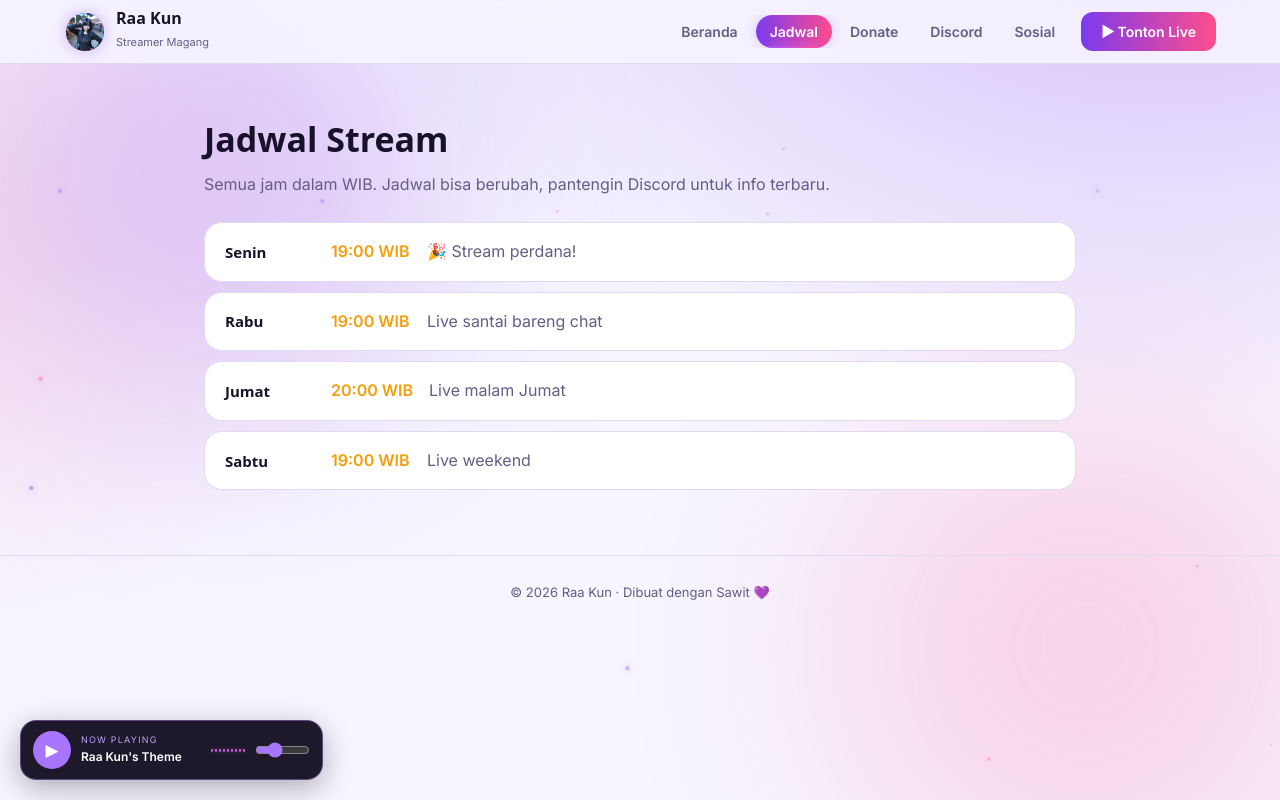
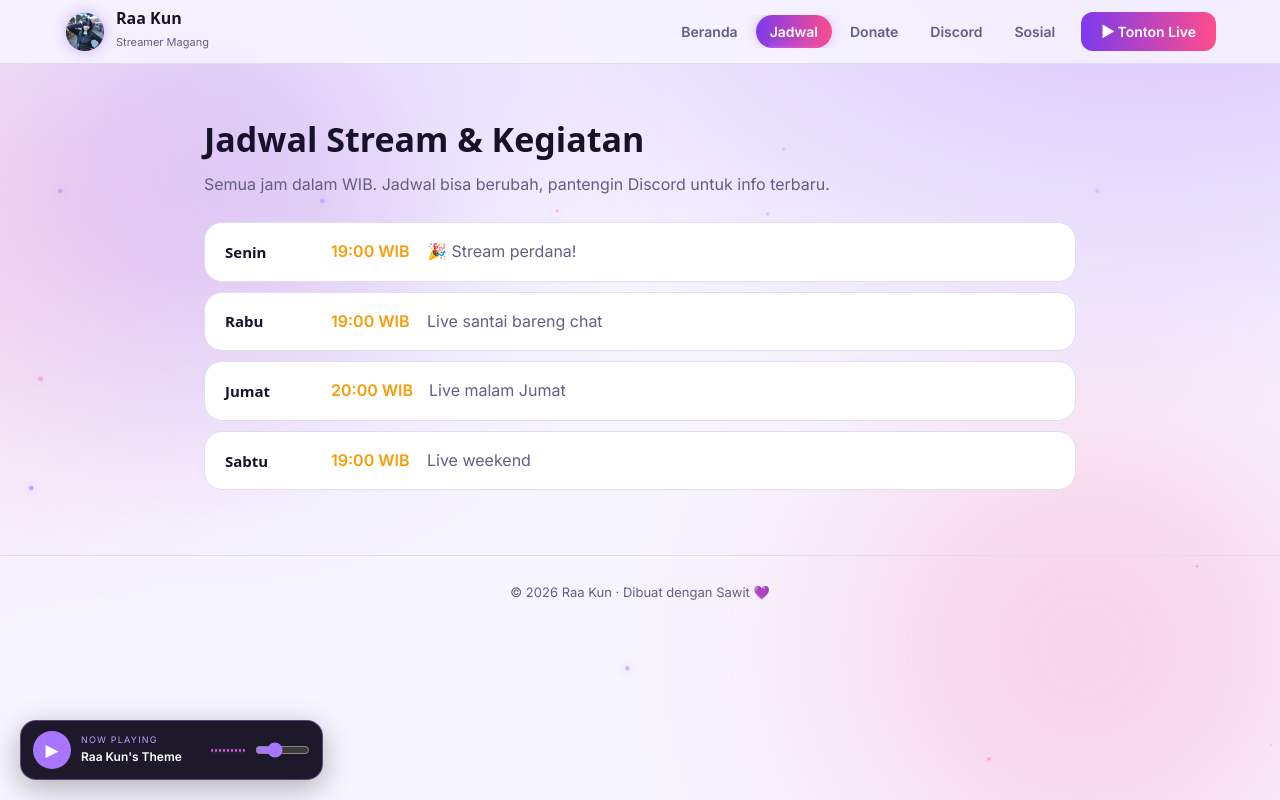
Before and after one commit to rill-glitch/raa_kun.99, a plain HTML site: page index.html in a window 1280 px wide. Both pictures are taken after a click on the button "Jadwal". Drawn offline with Linux system fonts and the light colour scheme; a web font is replaced by a local one.

Commit message:
Add files via upload

```diff
--- a/index.html
+++ b/index.html
@@ -78,7 +78,7 @@
       </section>
 
       <section class="view" id="v-jadwal">
-        <h2>Jadwal Stream</h2>
+        <h2>Jadwal Stream & Kegiatan</h2>
         <p class="sub">
           Semua jam dalam WIB. Jadwal bisa berubah, pantengin Discord untuk info terbaru.
         </p>
```
